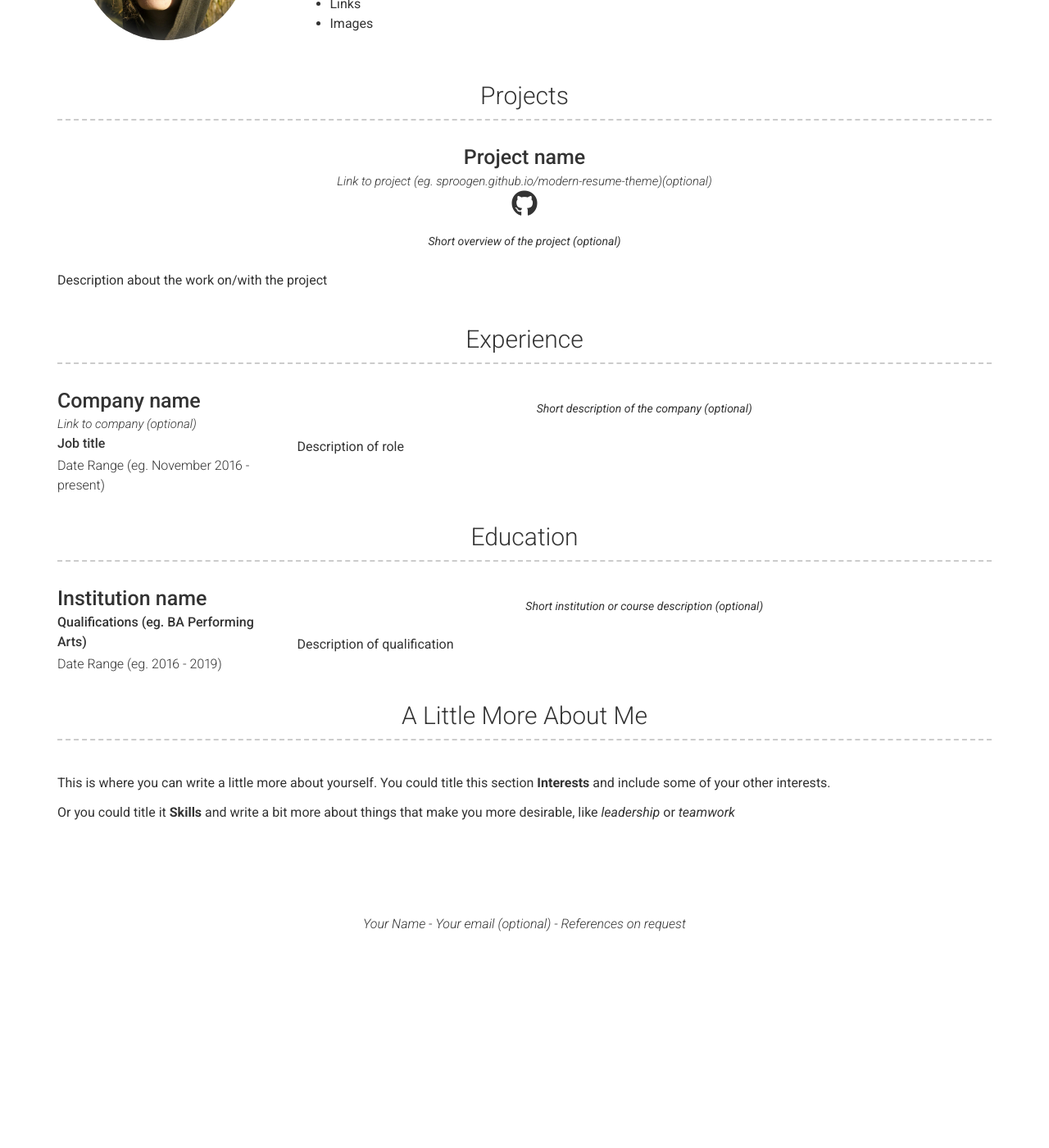
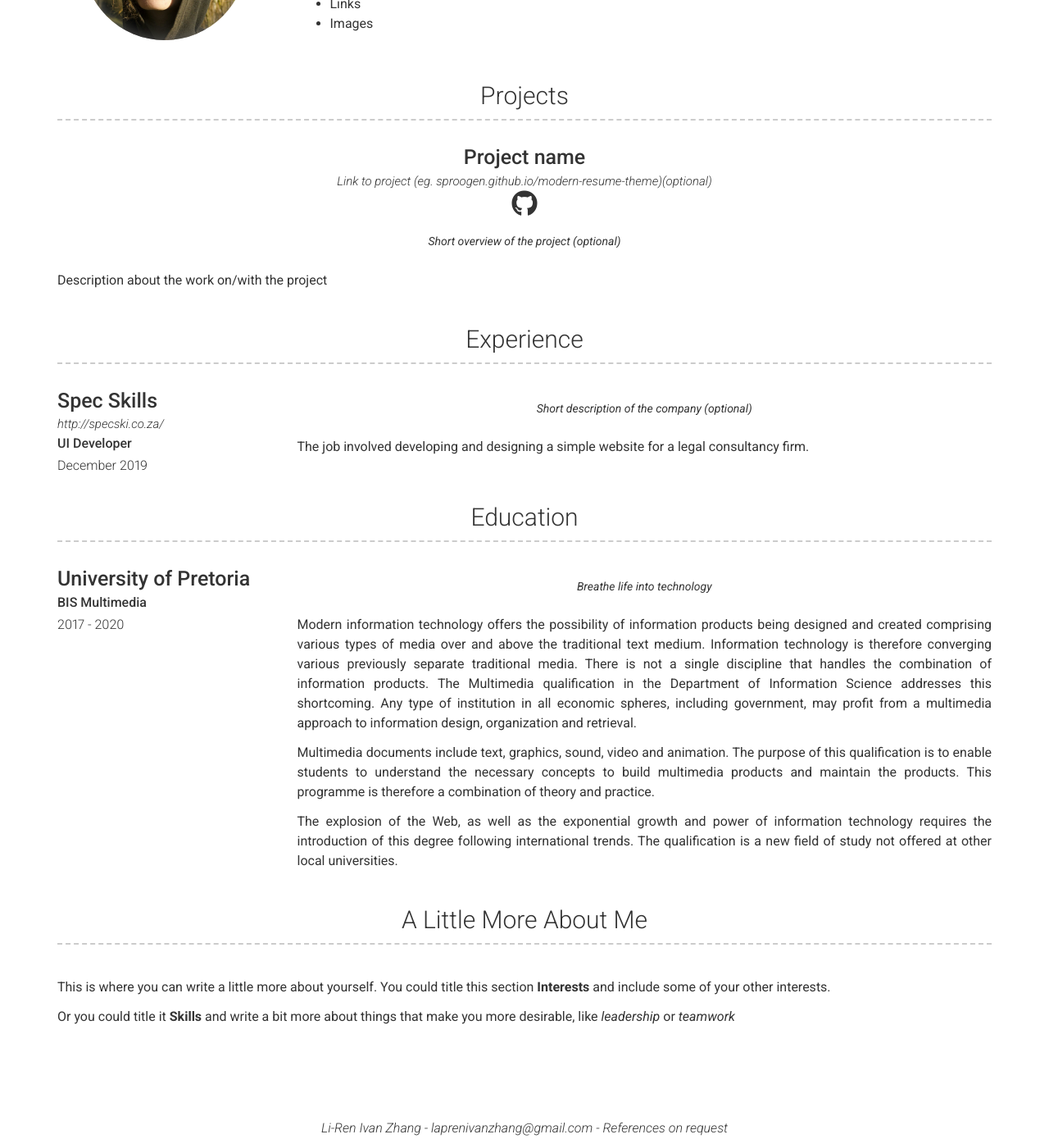
Before and after one commit to ivanzhang-u17013072/lirenivanzhang.github.io, a Jekyll site: the page built from index.md, in a window 1280 px wide and 1400 px high, scrolled down 453 px. Shown: the whole window at 82% size. Built offline with Jekyll 4.4.1, drawn with Linux system fonts in a browser that asks for light colours; nearby versions of some CDN libraries; before the commit the page ends 1604 px from its top, so only the background shows below that; some of the changed text lies outside the part shown.

Commit message:
testing changes

```diff
--- a/_config.yml
+++ b/_config.yml
@@ -3,21 +3,21 @@ repository: Git repository where your resume will be hosted, only required if yo
 # favicon: Directory of your favicon (eg. images/favicon.ico)(optional)
 
 # Personal info
-name: Your Name
-title: Your job title
-email: Your email (optional)
-phone: Your phone number (optional)
+name: Li-Ren Ivan Zhang
+title: BIS Multimedia student
+email: laprenivanzhang@gmail.com
+phone: 074 374 7245
 cv   : "resume.pdf"
 #website: Your website (eg. https://google.com)(optional)
 
 # Social links
 #twitter_username: jekyllrb
-github_username:  moya10
+github_username:  lirenivanzhang
 #dribbble_username: jekyll
 #facebook_username: jekyll
 #flickr_username: jekyll
 #instagram_username: jekyll
-#linkedin_username: jekyll
+linkedin_username: li ren ivan zhang
 #xing_username: jekyll
 #pinterest_username: jekyll
 #youtube_username: jekyll
--- a/_data/education.yml
+++ b/_data/education.yml
@@ -1,9 +1,13 @@
 # Education Template
 - layout: left
-  name: Institution name
-  dates: Date Range (eg. 2016 - 2019)
-  qualification: Qualifications (eg. BA Performing Arts)
+  name: University of Pretoria
+  dates: 2017 - 2020
+  qualification: BIS Multimedia
   quote: >
-    Short institution or course description (optional)
+    Breathe life into technology
   description: | # this will include new lines to allow paragraphs
-    Description of qualification
+    Modern information technology offers the possibility of information products being designed and created comprising various types of media over and above the traditional text medium. Information technology is therefore converging various previously separate traditional media. There is not a single discipline that handles the combination of information products. The Multimedia qualification in the Department of Information Science addresses this shortcoming. Any type of institution in all economic spheres, including government, may profit from a multimedia approach to information design, organization and retrieval.
+
+    Multimedia documents include text, graphics, sound, video and animation. The purpose of this qualification is to enable students to understand the necessary concepts to build multimedia products and maintain the products. This programme is therefore a combination of theory and practice.
+
+    The explosion of the Web, as well as the exponential growth and power of information technology requires the introduction of this degree following international trends. The qualification is a new field of study not offered at other local universities.
--- a/_data/experience.yml
+++ b/_data/experience.yml
@@ -1,10 +1,10 @@
 # Experience template
 - layout: left
-  company: Company name
-  link: Link to company (optional)
-  job_title: Job title
-  dates: Date Range (eg. November 2016 - present)
+  company: Spec Skills
+  link: http://specski.co.za/
+  job_title: UI Developer
+  dates: December 2019
   quote: >
    Short description of the company (optional)
   description: | # this will include new lines to allow paragraphs
-    Description of role
+    The job involved developing and designing a simple website for a legal consultancy firm.
```
